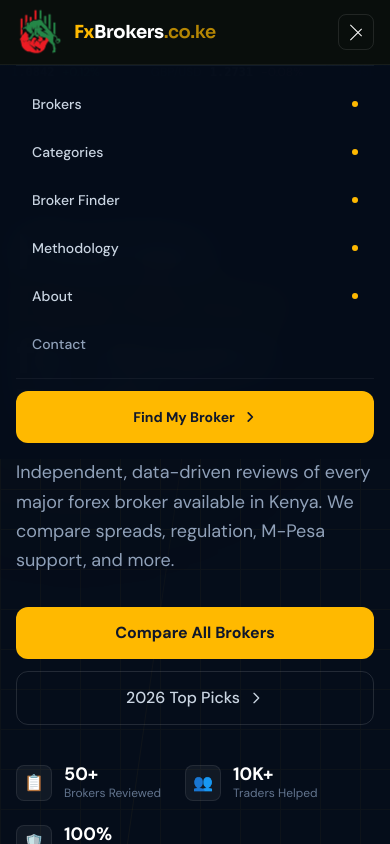
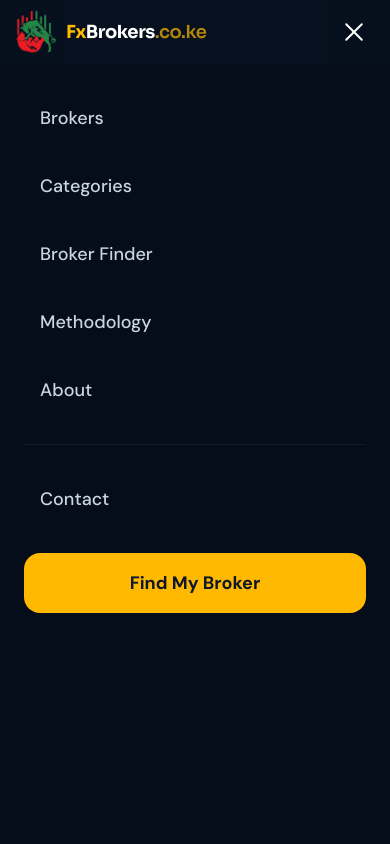
Before and after one commit to satoshikemboi/IB-Kenya, a React (Vite) app: page / in a window 390 px wide. Both pictures are taken after a click on the button "Toggle Menu". Shown: the top 844 px of the page. Built offline with nearby package versions, Linux system fonts and the light colour scheme.

Commit message:
the hamburger menu

```diff
--- a/src/components/Navbar.jsx
+++ b/src/components/Navbar.jsx
@@ -25,7 +25,6 @@ export default function Navbar() {
   }, [location]);
 
   return (
-    <>
     <header
       className={`fixed top-0 left-0 right-0 z-50 transition-all duration-500 ${
         scrolled
@@ -34,58 +33,33 @@ export default function Navbar() {
       }`}
       style={{ fontFamily: "'DM Sans', 'Inter', sans-serif" }}
     >
-        <nav className="sticky top-0 z-50 w-full bg-[#0a0f0c]/95 border-b border-white/6 backdrop-blur-md"
-          aria-label="Main navigation"
-        >
+      <nav className="w-full border-b border-white/5" aria-label="Main navigation">
         <div className="max-w-7xl mx-auto px-4 lg:px-8 h-16 flex items-center justify-between">
           {/* ── Logo ── */}
-          <Link
-            to="/"
-            className="flex items-center gap-2.5 shrink-0 group"
-            aria-label="FxBrokers.co.ke Home"
-          >
-            {/* Icon mark */}
-            <div className=" flex items-center justify-center shrink-0 ">
+          <Link to="/" className="flex items-center gap-2.5 shrink-0 group">
+            <div className="flex scale-[1.5] items-center justify-center shrink-0">
               <img
                 src="/fxbrokerskenya.png"
-                alt=""
-                aria-hidden="true"
-                className="w-12 h-12 scale-[1.3] object-contain"
-                onError={(e) => {
-                  e.target.style.display = "none";
-                  e.target.nextSibling.style.display = "block";
-                }}
+                alt="Logo"
+                className="w-10 h-10 object-contain"
+                onError={(e) => (e.target.style.display = "none")}
               />
-              {/* Fallback fx glyph */}
-              <span
-                className="hidden text-amber-400 font-bold text-xs leading-none"
-                aria-hidden="true"
-              >
-                FX
-              </span>
             </div>
-
-            {/* Wordmark */}
-            <span
-              className="text-white font-bold text-lg tracking-tight leading-none"
-              style={{ fontFamily: "'Sora', 'DM Sans', sans-serif", letterSpacing: "-0.02em" }}
-            >
+            <span className="text-white font-bold text-lg tracking-tight leading-none" style={{ fontFamily: "'Sora', sans-serif" }}>
               <span className="text-amber-400">Fx</span>Brokers
               <span className="text-amber-400/70 font-semibold">.co.ke</span>
             </span>
           </Link>
 
           {/* ── Desktop links ── */}
-          <div className="hidden md:flex items-center gap-0.5">
+          <div className="hidden md:flex items-center gap-1">
             {navLinks.map((link) => (
               <NavLink
                 key={link.href}
                 to={link.href}
                 className={({ isActive }) =>
-                  `relative px-3.5 py-2 rounded-lg text-sm font-medium transition-all duration-150 ${
-                    isActive
-                      ? "text-amber-400"
-                      : "text-slate-400 hover:text-white"
+                  `relative px-3.5 py-2 rounded-lg text-sm font-medium transition-all ${
+                    isActive ? "text-amber-400" : "text-slate-400 hover:text-white"
                   }`
                 }
               >
@@ -102,111 +76,89 @@ export default function Navbar() {
           </div>
 
           {/* ── Desktop CTA ── */}
-          <div className="hidden md:flex items-center gap-3">
-            <Link
-              to="/contact"
-              className="text-slate-400 hover:text-white text-sm font-medium transition-colors duration-150"
-            >
+          <div className="hidden md:flex items-center gap-4">
+            <Link to="/contact" className="text-slate-400 hover:text-white text-sm font-medium transition-colors">
               Contact
             </Link>
             <Link
               to="/broker-finder"
-              className="relative group overflow-hidden bg-amber-400 hover:bg-amber-300 text-slate-900 text-sm font-bold px-4 py-2 rounded-xl transition-colors duration-200 flex items-center gap-1.5"
+              className="bg-amber-400 hover:bg-amber-300 text-slate-900 text-sm font-bold px-5 py-2.5 rounded-xl transition-all active:scale-95"
             >
               Find My Broker
-              <svg
-                className="w-3.5 h-3.5 group-hover:translate-x-0.5 transition-transform duration-150"
-                fill="none"
-                viewBox="0 0 24 24"
-                stroke="currentColor"
-                strokeWidth={2.5}
-              >
-                <path strokeLinecap="round" strokeLinejoin="round" d="M9 5l7 7-7 7" />
-              </svg>
             </Link>
           </div>
 
-          {/* ── Mobile hamburger ── */}
+          {/* ── Mobile Hamburger Button ── */}
           <button
-            className="md:hidden relative w-9 h-9 flex flex-col justify-center items-center gap-1.5 rounded-lg border border-white/10 hover:border-amber-400/30 transition-colors duration-200"
-            onClick={() => setMenuOpen((v) => !v)}
-            aria-label={menuOpen ? "Close menu" : "Open menu"}
-            aria-expanded={menuOpen}
+            className="md:hidden flex flex-col justify-center items-center w-10 h-10 gap-1.5 focus:outline-none z-50"
+            onClick={() => setMenuOpen(!menuOpen)}
+            aria-label="Toggle Menu"
           >
             <span
-              className={`block w-4 h-px bg-white transition-all duration-200 origin-center ${
-                menuOpen ? "rotate-45 translate-y-1.25" : ""
+              className={`h-0.5 w-6 bg-white rounded-full transition-all duration-300 transform ${
+                menuOpen ? "rotate-45 translate-y-2" : ""
               }`}
             />
             <span
-              className={`block w-4 h-px bg-white transition-all duration-200 ${
-                menuOpen ? "opacity-0 scale-x-0" : ""
+              className={`h-0.5 w-6 bg-white rounded-full transition-all duration-300 ${
+                menuOpen ? "opacity-0 scale-x-0" : "opacity-100"
               }`}
             />
             <span
-              className={`block w-4 h-px bg-white transition-all duration-200 origin-center ${
-                menuOpen ? "-rotate-45 -translate-y-1.25" : ""
+              className={`h-0.5 w-6 bg-white rounded-full transition-all duration-300 transform ${
+                menuOpen ? "-rotate-45 -translate-y-2" : ""
               }`}
             />
           </button>
         </div>
       </nav>
 
-{/* ── Mobile menu ── */}
+      {/* ── Mobile Menu Overlay ── */}
       <div
-  className={`md:hidden overflow-hidden transition-all duration-300 ease-in-out ${
-    menuOpen ? "max-h-125 opacity-100" : "max-h-0 opacity-0 pointer-events-none"
+        className={`fixed inset-0 top-16 bg-[#050D1A] z-40 md:hidden transition-all duration-300 ease-in-out ${
+          menuOpen ? "translate-x-0 opacity-100" : "translate-x-full opacity-0"
         }`}
       >
-  <div className="h-px mx-4 bg-white/5" />
-
-  <div
-    className="px-4 py-4 flex flex-col gap-1 shadow-2xl"
-    style={{ background: "rgba(5,13,26,0.98)", backdropFilter: "blur(20px)" }}
-  >
+        <div className="flex flex-col p-6 gap-2">
           {navLinks.map((link) => (
             <NavLink
               key={link.href}
               to={link.href}
-        // FIX: Close menu on click
               onClick={() => setMenuOpen(false)}
               className={({ isActive }) =>
-          `flex items-center justify-between px-4 py-3 rounded-xl text-sm font-medium transition-all ${
-            isActive
-              ? "text-amber-400 bg-amber-400/10"
-              : "text-slate-300 hover:text-white"
+                `flex items-center justify-between p-4 rounded-xl text-lg font-medium transition-all ${
+                  isActive ? "bg-amber-400/10 text-amber-400" : "text-slate-300"
                 }`
               }
             >
+              {({ isActive }) => (
+                <>
                   {link.label}
-        {/* Simplified dot logic for cleaner code */}
-        <span className="isActive ? 'opacity-100' : 'opacity-0' transition-opacity w-1.5 h-1.5 rounded-full bg-amber-400" />
+                  <div className={`w-2 h-2 rounded-full bg-amber-400 transition-opacity ${isActive ? "opacity-100" : "opacity-0"}`} />
+                </>
+              )}
             </NavLink>
           ))}
 
+          <div className="h-px bg-white/5 my-4" />
+
           <Link
             to="/contact"
-      onClick={() => setMenuOpen(false)} // FIX: Close menu
-      className="px-4 py-3 text-slate-400 text-sm font-medium"
+            onClick={() => setMenuOpen(false)}
+            className="p-4 text-slate-300 text-lg font-medium"
           >
             Contact
           </Link>
 
-    <div className="h-px bg-white/5 my-2" />
-
           <Link
             to="/broker-finder"
-      onClick={() => setMenuOpen(false)} // FIX: Close menu
-      className="flex items-center justify-center gap-2 bg-amber-400 text-slate-900 font-bold text-sm py-4 rounded-xl active:scale-95 transition-transform"
+            onClick={() => setMenuOpen(false)}
+            className="mt-4 flex items-center justify-center bg-amber-400 text-slate-900 font-bold text-lg py-4 rounded-2xl active:scale-95 transition-transform"
           >
             Find My Broker
-      <svg className="w-3.5 h-3.5" fill="none" viewBox="0 0 24 24" stroke="currentColor" strokeWidth={3}>
-        <path strokeLinecap="round" strokeLinejoin="round" d="M9 5l7 7-7 7" />
-      </svg>
           </Link>
         </div>
       </div>
     </header>
-    </>
   );
 }
```
Lines whose indentation alone changed are shown as unchanged.
